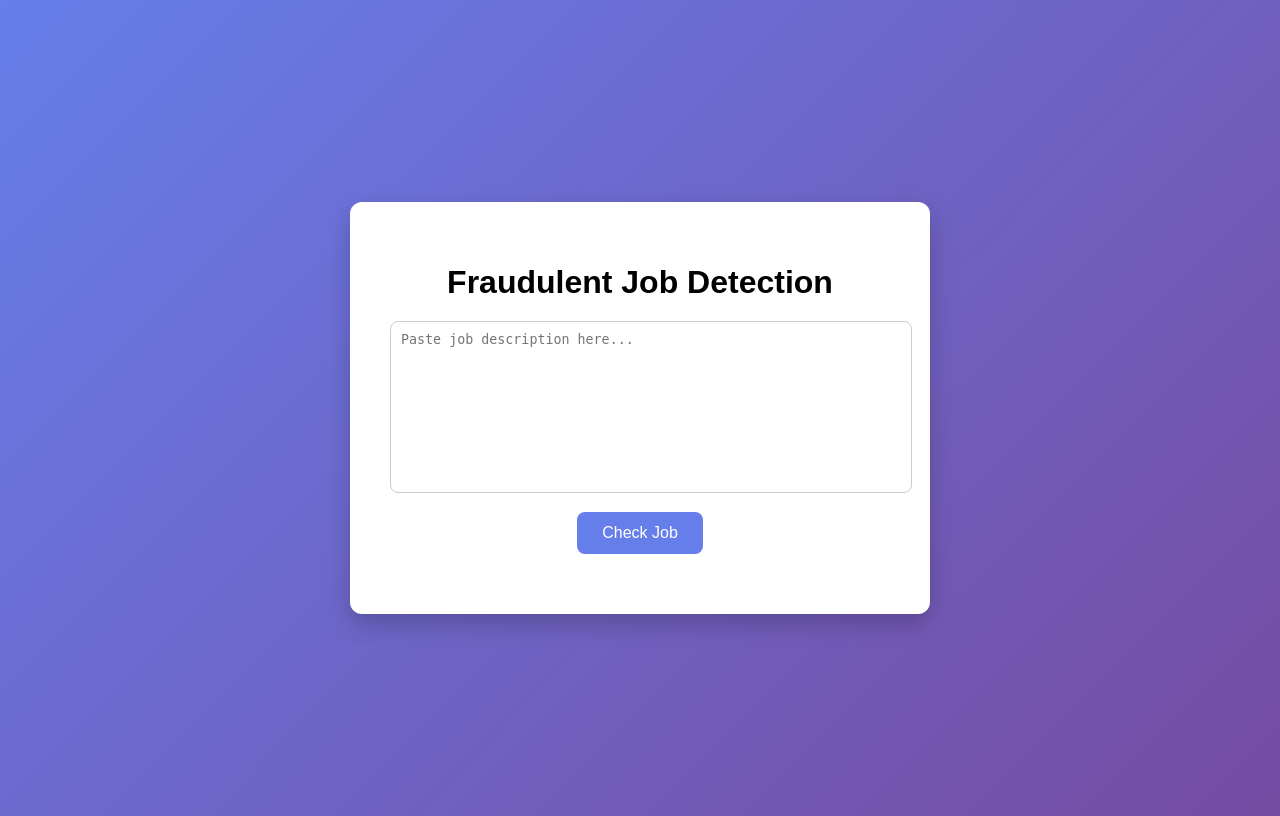
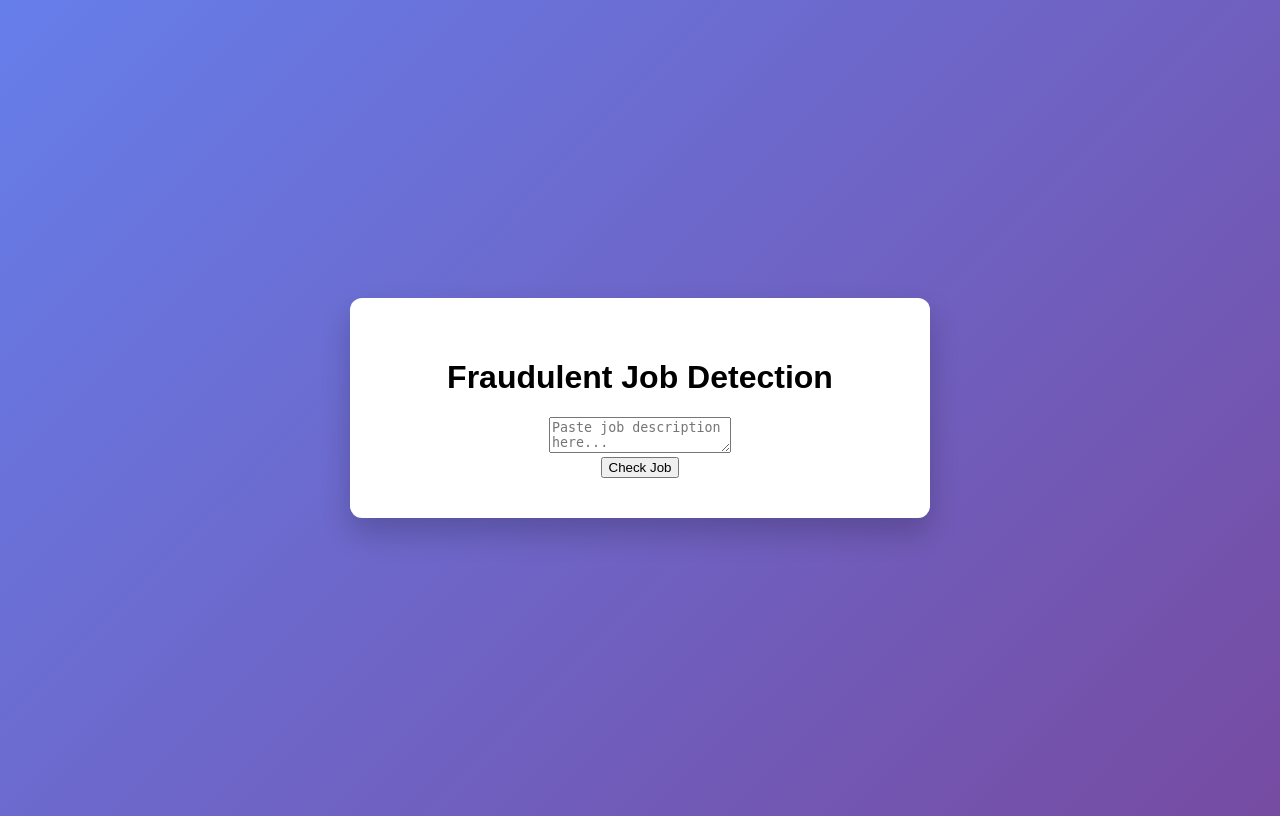
Before and after one commit to Ruby-Rubin/Fraud_Job_Detection, a Flask app: page / in a window 1280 px wide. Run offline with Flask 3, Linux system fonts and the light colour scheme; parts of the project's set-up code (start-up, migrations or seed data) failed here and were passed over.

```diff
--- a/Static/style.css
+++ b/Static/style.css
@@ -1,5 +1,5 @@
 body{
-    font-family: Arial, Helvetica, sans-serif;
+    font-family: Arial, sans-serif;
     background: linear-gradient(135deg,#667eea,#764ba2);
     height:100vh;
     display:flex;
@@ -13,39 +13,5 @@ body{
     border-radius:12px;
     width:500px;
     text-align:center;
-    box-shadow:0 10px 25px rgba(0,0,0,0.2);
+    box-shadow:0 15px 30px rgba(0,0,0,0.2);
 }
-
-h1{
-    margin-bottom:20px;
-}
-
-textarea{
-    width:100%;
-    height:150px;
-    padding:10px;
-    border-radius:8px;
-    border:1px solid #ccc;
-    resize:none;
-}
-
-button{
-    margin-top:15px;
-    padding:12px 25px;
-    background:#667eea;
-    border:none;
-    color:white;
-    font-size:16px;
-    border-radius:8px;
-    cursor:pointer;
-}
-
-button:hover{
-    background:#5a67d8;
-}
-
-.result{
-    margin-top:20px;
-    font-size:18px;
-    font-weight:bold;
-}
```
